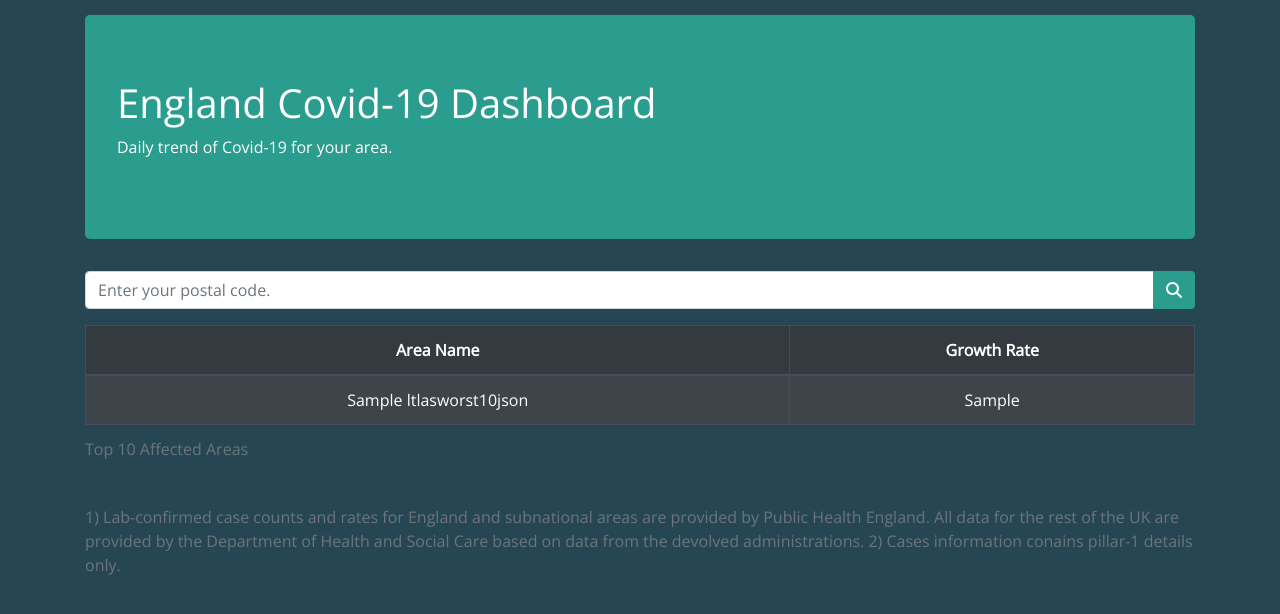
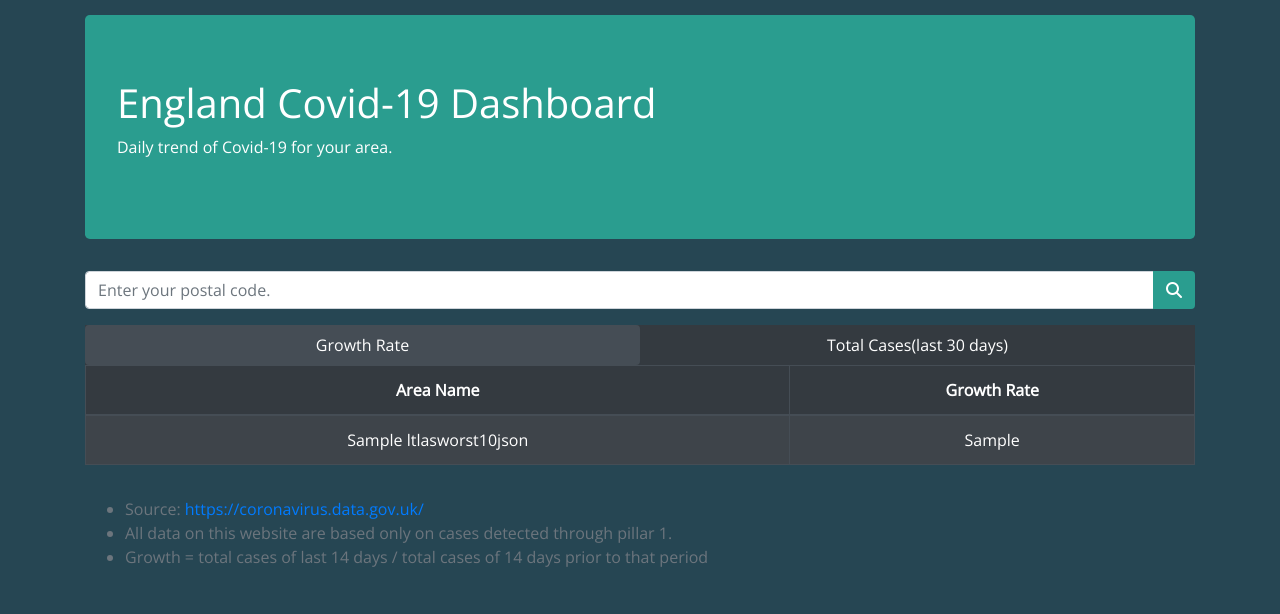
Before and after one commit to bhavesh0009/EnglandCovid19, a Node project: template views/index.ejs in a window 1280 px wide. Shown: the top 614 px of the page. Run offline with Node 20 templates, Linux system fonts and the light colour scheme; the template is opened without the code that fills it: most values are stand-ins (such as "Sample title", 1, 10 or a date in 2020); some libraries are stand-ins or nearby versions.

Commit message:
tabs with new table of total cases

```diff
--- a/app.js
+++ b/app.js
@@ -15,6 +15,9 @@
 let ltlasWorst10Data = fs.readFileSync('data/ltlasWorst10Df.json');
 let ltlasworst10JSON = JSON.parse(ltlasWorst10Data);
 
+let ltlastop10CasesData = fs.readFileSync('data/ltlastop10last30d.json');
+let ltlastop10CasesJSON = JSON.parse(ltlastop10CasesData);
+
 app.set("view engine", "ejs");
 app.use(express.static("public"));
 
@@ -23,6 +26,7 @@
 app.get("/", function (req, res) {
     res.render("index.ejs", {
         ltlasworst10JSON: ltlasworst10JSON,
+        ltlastop10CasesJSON: ltlastop10CasesJSON
     });
 });
 
--- a/public/style.css
+++ b/public/style.css
@@ -130,3 +130,16 @@
   background-color: #f3a692;
   color: #000000;;
 }
+
+
+/* not active */
+.nav-pills .nav-link:not(.active) {
+  background-color: #343a40;
+  color: white;
+}
+
+/* active*/
+.nav-pills .nav-link.active {
+  background-color: #454d55;
+  color: white;
+}
--- a/views/index.ejs
+++ b/views/index.ejs
@@ -16,7 +16,8 @@
 
         gtag('config', 'UA-170217326-1');
     </script>
-    <script data-ad-client="ca-pub-3644243863892421" async src="https://pagead2.googlesyndication.com/pagead/js/adsbygoogle.js"></script>
+    <script data-ad-client="ca-pub-3644243863892421" async
+        src="https://pagead2.googlesyndication.com/pagead/js/adsbygoogle.js"></script>
     <meta charset="utf-8">
     <meta http-equiv="X-UA-Compatible" content="IE=edge">
     <meta name="description" content="">
@@ -54,8 +55,13 @@
         </form>
     </div>
     <div class="container">
+        <nav class="nav nav-pills nav-justified bg-dark" style="color: #ffffff;">
+            <a class="nav-item nav-link active" data-toggle="tab" href="#nav-growth">Growth Rate</a>
+            <a class="nav-item nav-link" data-toggle="tab" href="#nav-total">Total Cases(last 30 days)</a>
+        </nav>
+        <div class="tab-content">
+            <div class="tab-pane active" id="nav-growth">
                 <table class="table table-striped table-dark table-bordered text-center table-hover">
-        <caption>Top 10 Affected Areas</caption>
                     <thead>
                         <tr>
                             <th>Area Name</th>
@@ -72,12 +78,35 @@
                     <% }) %>
                 </table>
             </div>
+            <div class="tab-pane fade" id="nav-total">
+                <table class="table table-striped table-dark table-bordered text-center table-hover">
+                    <thead>
+                        <tr>
+                            <th>Area Name</th>
+                            <th>Total Cases</th>
+                        </tr>
+                    </thead>
+                    <tbody>
+                        <% ltlastop10CasesJSON.forEach(function(town){ %>
+                        <tr>
+                            <td scope="row"><%= town.area_name%></td>
+                            <td><%= town.last30dCases%></td>
+                        </tr>
+                    </tbody>
+                    <% }) %>
+                </table>
+            </div>
+        </div>
+    </div>
     <footer class="footer mt-auto py-3">
         <div class="container">
-          <span class="text-muted">1) Lab-confirmed case counts and rates for England and subnational areas are
-            provided by Public Health England. All data for the rest of the UK are provided by the Department of Health
-            and Social Care based on data from the devolved administrations.
-            2) Cases information conains pillar-1 details only. </span>
+            <span class="text-muted">
+                <ul>
+                    <li>Source: <a href="https://coronavirus.data.gov.uk/">https://coronavirus.data.gov.uk/</a></li>
+                    <li>All data on this website are based only on cases detected through pillar 1.</li>
+                    <li>Growth = total cases of last 14 days / total cases of 14 days prior to that period</li>
+                </ul>
+            </span>
         </div>
     </footer>
     <script src="https://code.jquery.com/jquery-3.5.1.slim.min.js"
```
Also changed, not shown: views/results.ejs (+8 -5 lines). Lines whose indentation alone changed are shown as unchanged.
